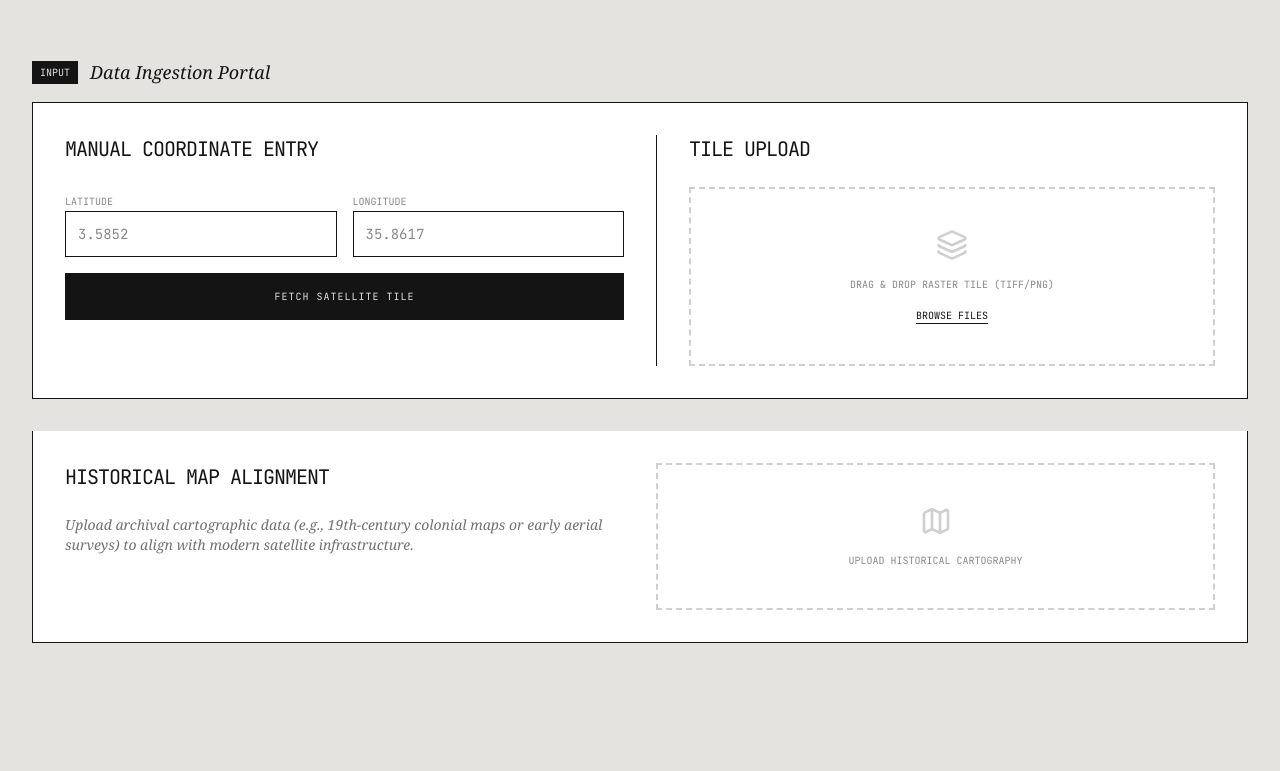
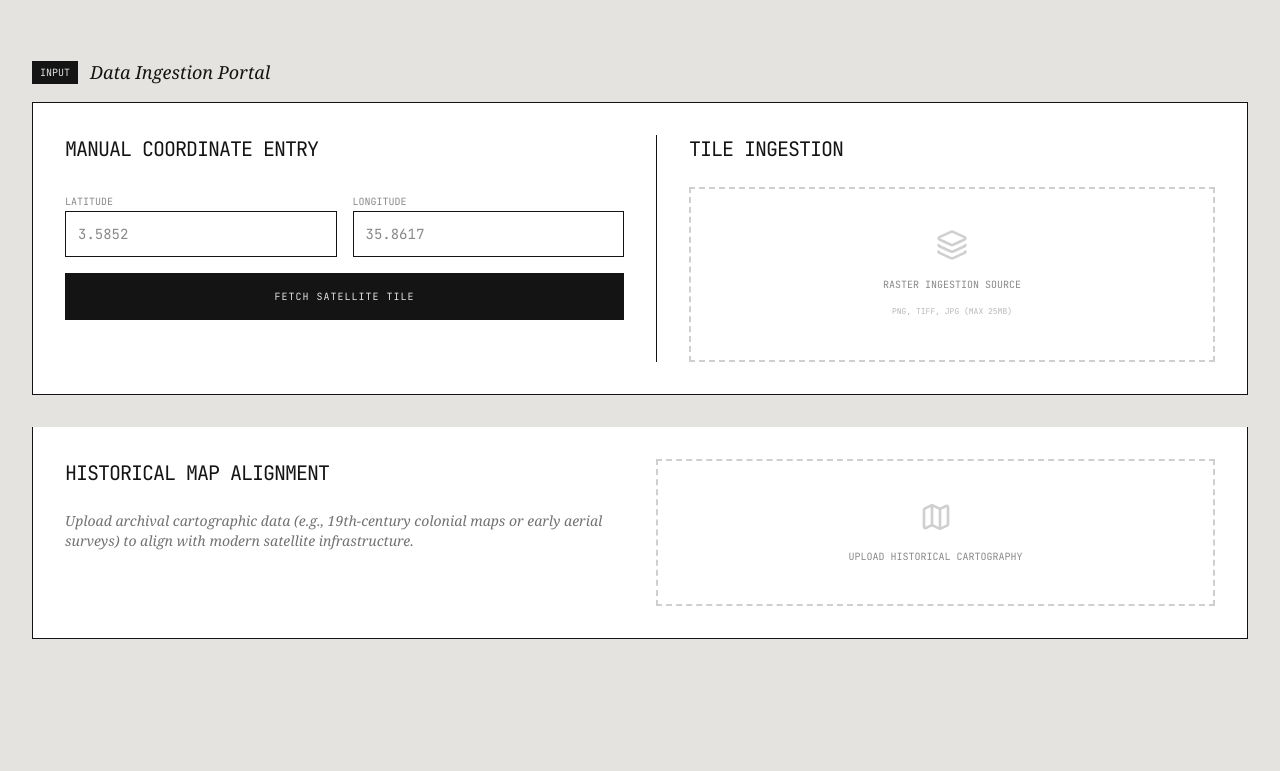
Before and after one commit to Ayman-muhammad/Enki-Turkana-Archaeology, a Next.js app: page / in a window 1280 px wide. Shown: the part 1040-1811 px from the top of the page. Built offline with nearby package versions, Linux system fonts and the light colour scheme; no server answers.

Commit message:
feat: Add file upload processing state
Introduce `isProcessingFile` and `fileError` states to manage UI feedback during file uploads. This enhances the user experience by indicating when a file is being processed and if any errors occur, such as exceeding the size limit or unsupported file types.

```diff
--- a/app/page.tsx
+++ b/app/page.tsx
@@ -75,6 +75,8 @@ export default function Page() {
   const [uploadedTile, setUploadedTile] = useState<string | null>(null);
   const [isDragging, setIsDragging] = useState(false);
   const [isDespeckled, setIsDespeckled] = useState(false);
+  const [isProcessingFile, setIsProcessingFile] = useState(false);
+  const [fileError, setFileError] = useState<string | null>(null);
   const [historicalMap, setHistoricalMap] = useState<string | null>(null);
   const [showHistoricalOverlay, setShowHistoricalOverlay] = useState(false);
   const [historicalOpacity, setHistoricalOpacity] = useState(0.5);
@@ -94,14 +96,31 @@ export default function Page() {
   };
 
   const handleFileUpload = (file: File) => {
-    if (file && (file.type === "image/png" || file.type === "image/jpeg" || file.type === "image/tiff")) {
+    setFileError(null);
+    // Support standard PNG/JPG and common TIFF types
+    const validTypes = ["image/png", "image/jpeg", "image/tiff", "image/vnd.adobe.photoshop"];
+    const isTiff = file.name.toLowerCase().endsWith('.tif') || file.name.toLowerCase().endsWith('.tiff');
+
+    if (file && (validTypes.includes(file.type) || isTiff)) {
+      if (file.size > 25 * 1024 * 1024) { // 25MB limit for client-side processing
+        setFileError("File exceeds 25MB threshold for automated ingestion.");
+        return;
+      }
+
+      setIsProcessingFile(true);
       const reader = new FileReader();
       reader.onload = (e) => {
-        setUploadedTile(e.target?.result as string);
-        setActiveTab('rgb');
-        setAnalysisResult(null);
+        // Simulating heavy raster processing and metadata extraction
+        setTimeout(() => {
+          setUploadedTile(e.target?.result as string);
+          setActiveTab('rgb');
+          setAnalysisResult(null);
+          setIsProcessingFile(false);
+        }, 800);
       };
       reader.readAsDataURL(file);
+    } else {
+      setFileError("Invalid format. Raster ingestion requires PNG, JPG, or GeoTIFF.");
     }
   };
 
@@ -351,34 +370,78 @@ export default function Page() {
           </div>
 
           <div className="space-y-6 border-t md:border-t-0 md:border-l border-[#141414] pt-8 md:pt-0 md:pl-8">
-            <h3 className="font-mono text-xl uppercase tracking-tighter">Tile Upload</h3>
+            <h3 className="font-mono text-xl uppercase tracking-tighter">Tile Ingestion</h3>
             <div
               onDrop={onDrop}
               onDragOver={onDragOver}
               onDragLeave={onDragLeave}
               onClick={() => fileInputRef.current?.click()}
-              className={`border-2 border-dashed p-10 flex flex-col items-center justify-center gap-4 cursor-pointer transition-all group ${
-                isDragging ? 'border-[#141414] bg-[#141414]/5' : 'border-[#141414]/20 hover:border-[#141414]'
-              }`}
+              className={`relative border-2 border-dashed p-10 flex flex-col items-center justify-center gap-4 cursor-pointer transition-all duration-300 group ${
+                isDragging
+                  ? 'border-green-600 bg-green-600/5 scale-[1.02]'
+                  : 'border-[#141414]/20 hover:border-[#141414] hover:bg-gray-50'
+              } ${isProcessingFile ? 'origin-center animate-pulse' : ''}`}
             >
               <input
                 type="file"
                 ref={fileInputRef}
                 onChange={(e) => e.target.files?.[0] && handleFileUpload(e.target.files[0])}
                 className="hidden"
-                accept="image/png,image/jpeg,image/tiff"
+                accept="image/png,image/jpeg,image/tiff,.tif,.tiff"
               />
-              <Layers className={`${isDragging ? 'opacity-100' : 'opacity-20'} group-hover:opacity-100 transition-opacity`} size={32} />
-              <span className="font-mono text-[10px] uppercase opacity-50 text-center">
-                {uploadedTile ? 'Tile Ready for Analysis' : 'Drag & Drop Raster Tile (TIFF/PNG)'}
-              </span>
-              <button className="text-[10px] font-mono border-b border-[#141414] uppercase">
-                {uploadedTile ? 'Replace File' : 'Browse Files'}
-              </button>
+
+              <AnimatePresence mode="wait">
+                {isProcessingFile ? (
+                  <motion.div
+                    initial={{ opacity: 0, scale: 0.9 }}
+                    animate={{ opacity: 1, scale: 1 }}
+                    exit={{ opacity: 0 }}
+                    className="flex flex-col items-center gap-2"
+                  >
+                    <div className="w-12 h-12 border-2 border-t-[#141414] border-gray-200 rounded-full animate-spin" />
+                    <span className="font-mono text-[9px] uppercase font-bold tracking-widest">Decoding Raster...</span>
+                  </motion.div>
+                ) : (
+                  <motion.div
+                    initial={{ opacity: 0 }}
+                    animate={{ opacity: 1 }}
+                    className="flex flex-col items-center gap-4"
+                  >
+                    <Layers className={`${isDragging ? 'text-green-600' : 'opacity-20'} group-hover:opacity-100 transition-opacity`} size={32} />
+                    <div className="text-center">
+                      <span className="font-mono text-[10px] uppercase opacity-50 block mb-1">
+                        {uploadedTile ? 'Source Aligned' : 'Raster Ingestion Source'}
+                      </span>
+                      <span className="font-mono text-[8px] opacity-30 uppercase">PNG, TIFF, JPG (Max 25MB)</span>
+                    </div>
+                  </motion.div>
+                )}
+              </AnimatePresence>
+
+              {isDragging && (
+                <div className="absolute inset-0 bg-green-600/10 backdrop-blur-[2px] flex items-center justify-center">
+                  <span className="font-mono text-xs font-bold text-green-700 uppercase tracking-widest">Release to Ingest Tile</span>
+                </div>
+              )}
             </div>
-            {uploadedTile && (
-              <div className="flex items-center gap-2 text-[9px] font-mono uppercase text-green-600">
-                <Zap size={10} /> Valid Raster Source Ingested
+
+            {fileError && (
+              <div className="flex items-center gap-2 text-[9px] font-mono uppercase text-red-600 border border-red-200 bg-red-50 p-2">
+                <Info size={10} /> {fileError}
+              </div>
+            )}
+
+            {uploadedTile && !isProcessingFile && !fileError && (
+              <div className="flex items-center justify-between gap-2 p-3 bg-green-50 border border-green-100">
+                <div className="flex items-center gap-2 text-[9px] font-mono uppercase text-green-700 font-bold">
+                  <Zap size={10} /> Tile Ingested Successfully
+                </div>
+                <button
+                  onClick={() => fileInputRef.current?.click()}
+                  className="text-[9px] font-mono border-b border-[#141414] uppercase hover:text-green-700 hover:border-green-700 transition-colors"
+                >
+                  Replace File
+                </button>
               </div>
             )}
           </div>
@@ -456,27 +519,31 @@ export default function Page() {
                   key={activeTab}
                   initial={{ opacity: 0 }}
                   animate={{
-                    opacity: activeTab === 'sar' ? 1 : 0.85,
+                    opacity: activeTab === 'sar' ? 1 : 0.8,
                     ...(activeTab === 'sar' && {
-                      filter: ['brightness(1)', 'brightness(1.2)', 'brightness(1)'],
-                      scale: [1, 1.015, 1],
+                      filter: [
+                        'brightness(1) contrast(1)',
+                        'brightness(1.15) contrast(1.1)',
+                        'brightness(1) contrast(1)'
+                      ],
+                      scale: [1, 1.01, 1],
                     })
                   }}
                   transition={{
-                    opacity: { duration: 0.4 },
+                    opacity: { duration: 0.6, ease: "easeOut" },
                     filter: {
-                      duration: 4,
+                      duration: 3,
                       repeat: Infinity,
                       ease: "easeInOut"
                     },
                     scale: {
-                      duration: 4,
+                      duration: 3,
                       repeat: Infinity,
                       ease: "easeInOut"
                     }
                   }}
                   exit={{ opacity: 0 }}
-                  className="aspect-video relative overflow-hidden bg-gray-50 flex items-center justify-center"
+                  className="aspect-video relative overflow-hidden bg-[#141414]/5 flex items-center justify-center transition-colors duration-700"
                 >
                   <Image
                     src={images[activeTab]}
```
